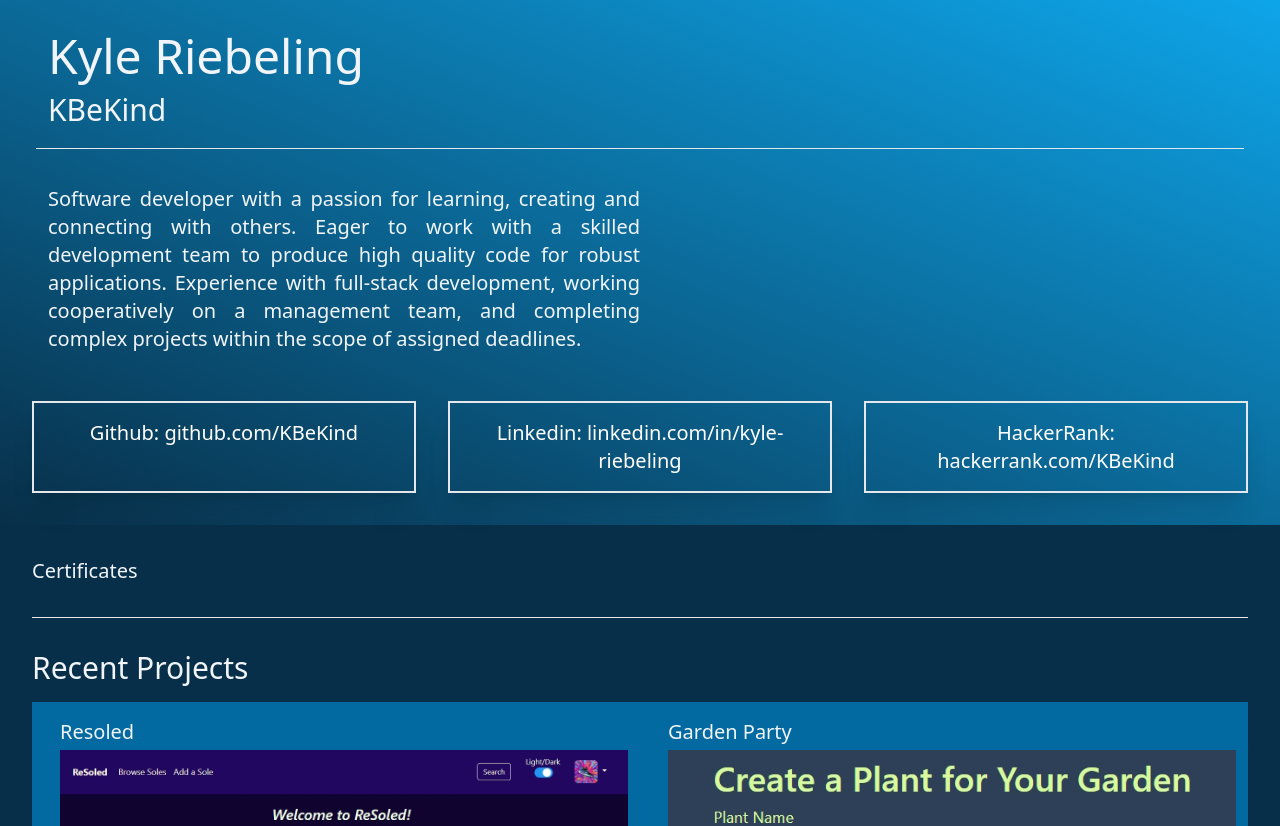
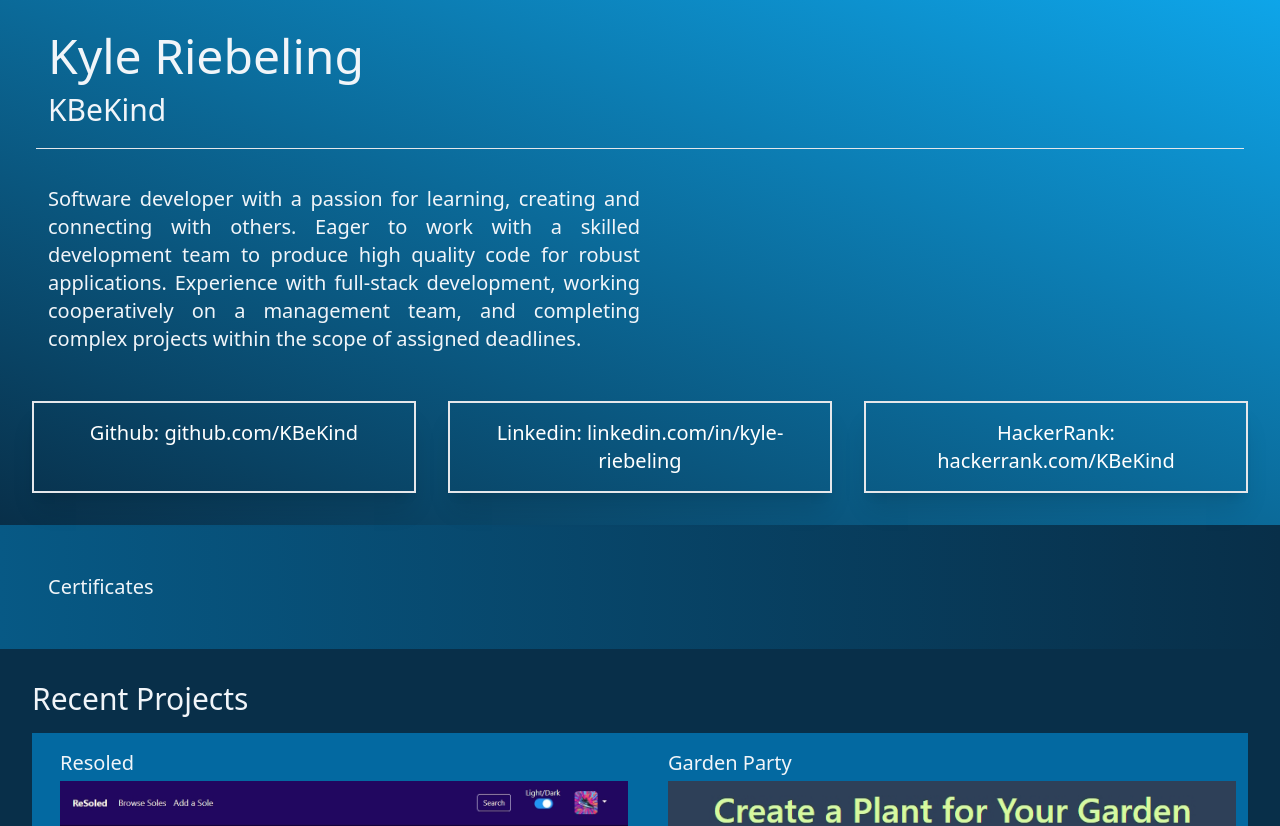
Before and after one commit to KBeKind/portfolio, a Next.js app: page / in a window 1280 px wide. Shown: the top 826 px of the page. Built offline with nearby package versions, Linux system fonts and the light colour scheme.

Commit message:
styling for the next row

```diff
--- a/src/app/page.tsx
+++ b/src/app/page.tsx
@@ -45,11 +45,11 @@ export default function Home() {
         </div>
       </div>
       {/* <hr className="mx-8 my-4" /> */}
-
-      <div className="m-4 p-4">
-        <p>Certificates</p>
+      <div className="bg-gradient-to-r from-sky-800 to-sky-950 p-4">
+        <div className="m-4 p-4">
+          <p>Certificates</p>
+        </div>
       </div>
-      <hr className="mx-8 my-4" />
 
       <div className="m-4 p-4">
         <p className="text-3xl mb-4">Recent Projects</p>
```
